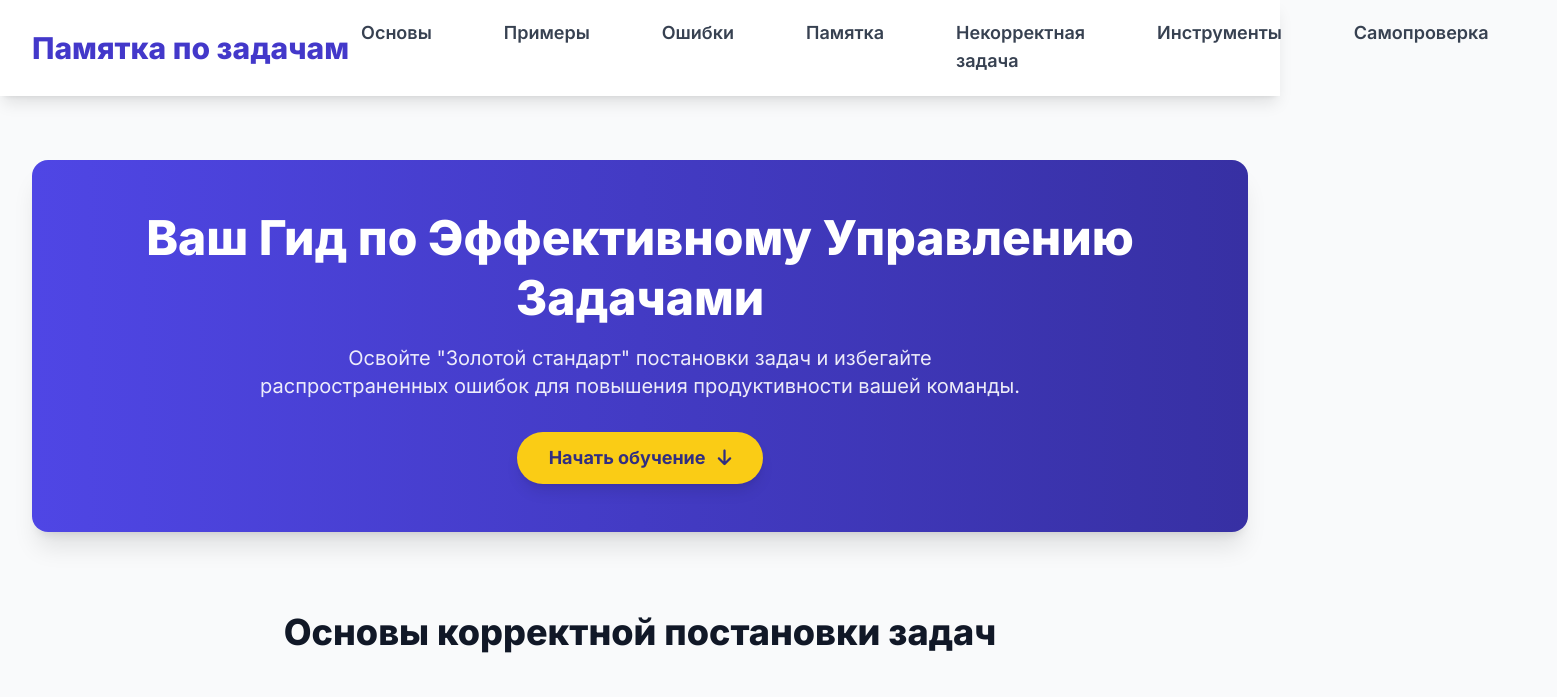
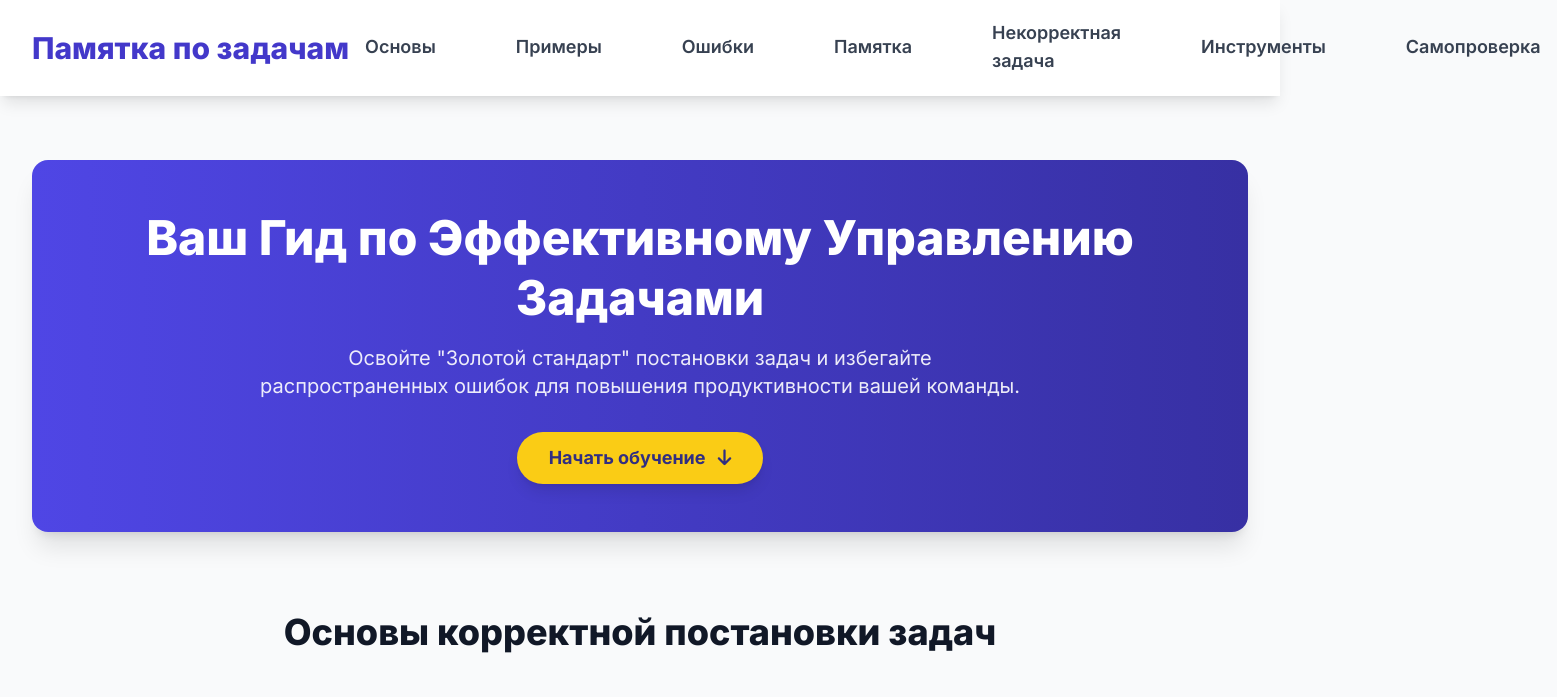
Before and after one commit to AlanDee23/task-management-guide, a plain HTML site: page index.html in a window 1280 px wide. Shown: the top 697 px of the page, 1557 px wide, since content can reach past the window. Drawn offline with nearby package versions, Linux system fonts and the light colour scheme.

Commit message:
Update index.html
v 2.2

```diff
--- a/index.html
+++ b/index.html
@@ -199,14 +199,14 @@
                     <span class="text-3xl font-extrabold text-indigo-700">Памятка по задачам</span>
                 </div>
                 <!-- Desktop Navigation -->
-                <nav id="desktop-nav" class="hidden md:flex space-x-8 lg:space-x-12">
-                    <a href="#basics" class="nav-link text-gray-700 hover:text-indigo-700 font-semibold text-lg py-2 px-3">Основы</a>
-                    <a href="#examples" class="nav-link text-gray-700 hover:text-indigo-700 font-semibold text-lg py-2 px-3">Примеры</a>
-                    <a href="#mistakes" class="nav-link text-gray-700 hover:text-indigo-700 font-semibold text-lg py-2 px-3">Ошибки</a>
-                    <a href="#memo" class="nav-link text-gray-700 hover:text-indigo-700 font-semibold text-lg py-2 px-3">Памятка</a>
-                    <a href="#incorrect_task" class="nav-link text-gray-700 hover:text-indigo-700 font-semibold text-lg py-2 px-3">Некорректная задача</a>
-                    <a href="#tools" class="nav-link text-gray-700 hover:text-indigo-700 font-semibold text-lg py-2 px-3">Инструменты</a>
-                    <a href="#self-check" class="nav-link text-gray-700 hover:text-indigo-700 font-semibold text-lg py-2 px-3">Самопроверка</a>
+                <nav id="desktop-nav" class="hidden md:flex items-center gap-x-8 lg:gap-x-12">
+                    <a href="#basics" class="nav-link text-gray-700 hover:text-indigo-700 font-semibold text-lg py-2 px-4">Основы</a>
+                    <a href="#examples" class="nav-link text-gray-700 hover:text-indigo-700 font-semibold text-lg py-2 px-4">Примеры</a>
+                    <a href="#mistakes" class="nav-link text-gray-700 hover:text-indigo-700 font-semibold text-lg py-2 px-4">Ошибки</a>
+                    <a href="#memo" class="nav-link text-gray-700 hover:text-indigo-700 font-semibold text-lg py-2 px-4">Памятка</a>
+                    <a href="#incorrect_task" class="nav-link text-gray-700 hover:text-indigo-700 font-semibold text-lg py-2 px-4">Некорректная задача</a>
+                    <a href="#tools" class="nav-link text-gray-700 hover:text-indigo-700 font-semibold text-lg py-2 px-4">Инструменты</a>
+                    <a href="#self-check" class="nav-link text-gray-700 hover:text-indigo-700 font-semibold text-lg py-2 px-4">Самопроверка</a>
                 </nav>
                 <!-- Mobile Menu Button -->
                 <button id="mobile-menu-button" class="md:hidden text-gray-700 hover:text-indigo-700 focus:outline-none focus:ring-2 focus:ring-indigo-500 rounded-md p-2">
```
